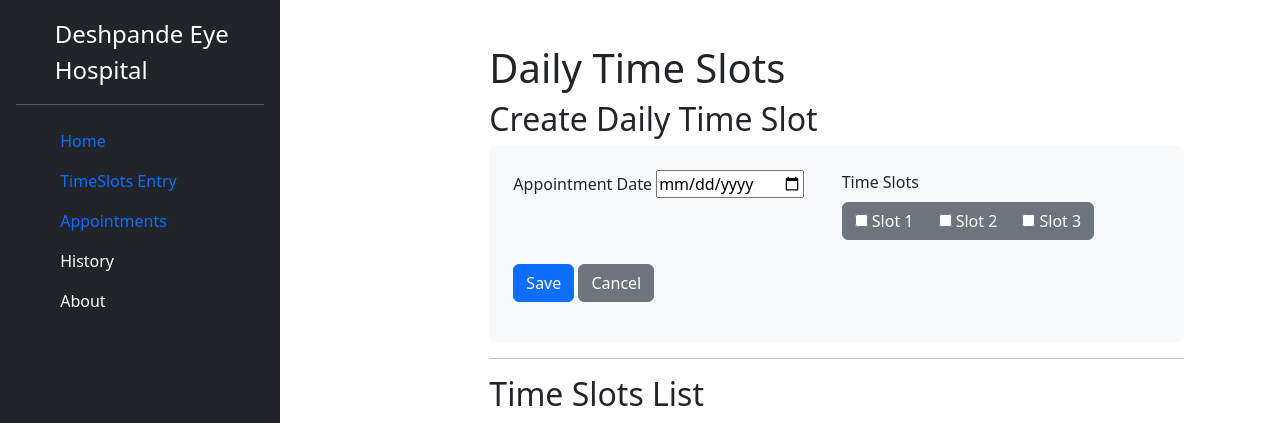
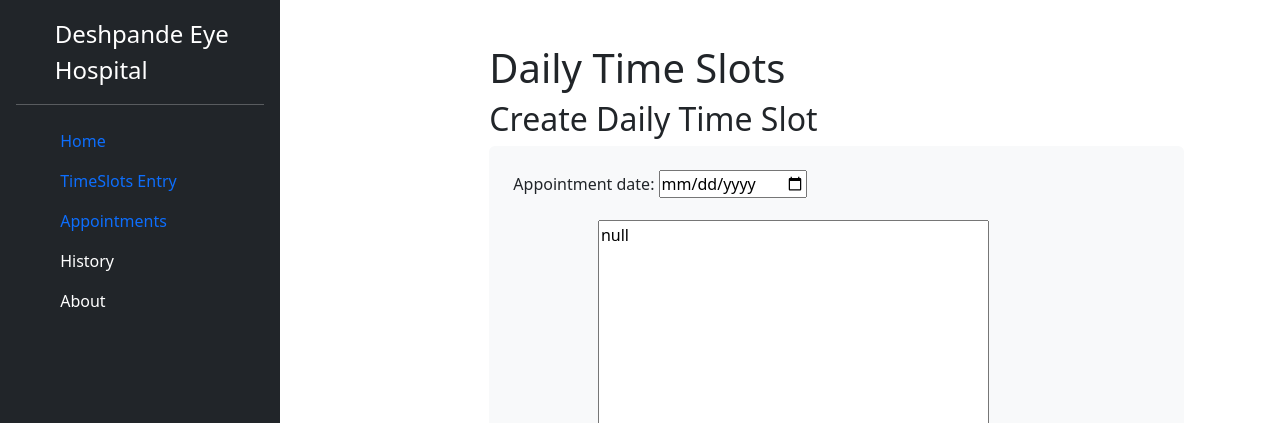
Before and after one commit to nikhiljagtap3989/HealthMateBackend, a Django app: template users/templates/info/daily_timeslots_combined.html in a window 1280 px wide. Shown: the top 423 px of the page. Run offline with Django 4.2, Linux system fonts and the light colour scheme; the template is opened without the code that fills it: values that come from a table or form of the project are taken from there, others are empty; some libraries are stand-ins or nearby versions.

Commit message:
changes in models and form

```diff
--- a/HealthMate/settings.py
+++ b/HealthMate/settings.py
@@ -38,8 +38,7 @@
     "django.contrib.sessions",
     "django.contrib.messages",
     "django.contrib.staticfiles",
-    "users",
-    "bootstrap5"
+    "users"
 ]
 
 MIDDLEWARE = [
--- a/users/models.py
+++ b/users/models.py
@@ -34,7 +34,7 @@
     doctor = models.ForeignKey(Doctor, on_delete=models.CASCADE)
     patient = models.ForeignKey(Patient, on_delete=models.CASCADE)
     appointment_date = models.DateField()
-    appointment_time = models.TimeField()
+    appointment_time = models.CharField(max_length=100)
     appointment_purpose = models.TextField()
     availability = models.BooleanField(default=False)
 
--- a/users/templates/info/daily_timeslots_combined.html
+++ b/users/templates/info/daily_timeslots_combined.html
@@ -10,34 +10,12 @@
   <h2>Create Daily Time Slot</h2>
   {% endif %}
 
-  <form method="post" class="bg-light p-4 rounded" style="background-color: #f7f7f7;">
-    {% csrf_token %}
-    <div class="form-row">
-      <div class="col-md-6 mb-3">
-        <label for="{{ form.appointment_date.id_for_label }}">Appointment Date</label>
-        {{ form.appointment_date }}
-      </div>
-      <div class="col-md-6 mb-3">
-  <label for="{{ form.time_slots.id_for_label }}">Time Slots</label>
-  <div class="btn-group" data-toggle="buttons">
-    <label class="btn btn-secondary">
-      <input type="checkbox" name="09:00 AM - 10:00 AM" value="slot1"> Slot 1
-    </label>
-    <label class="btn btn-secondary">
-      <input type="checkbox" name="10:00 AM - 11:00 AM" value="slot2"> Slot 2
-    </label>
-    <label class="btn btn-secondary">
-      <input type="checkbox" name="11:00 AM - 12:00 PM" value="slot3"> Slot 3
-    </label>
-  </div>
-</div>
-
-    </div>
-    <div class="form-group">
-      <button type="submit" class="btn btn-primary">Save</button>
-      <a href="{% url 'daily_timeslots_combined' doctor.doctor_id %}" class="btn btn-secondary">Cancel</a>
-    </div>
-  </form>
+<form method="post" class="bg-light p-4 rounded">
+  {% csrf_token %}
+  {{ form.as_p }}
+  <button type="submit" class="btn btn-primary">Save</button>
+  <a href="{% url 'daily_timeslots_combined' doctor.doctor_id %}" class="btn btn-secondary">Cancel</a>
+</form>
 
   <hr>
 
```
Also changed, not shown: users/migrations/0005_alter_appointment_appointment_time.py (added).
